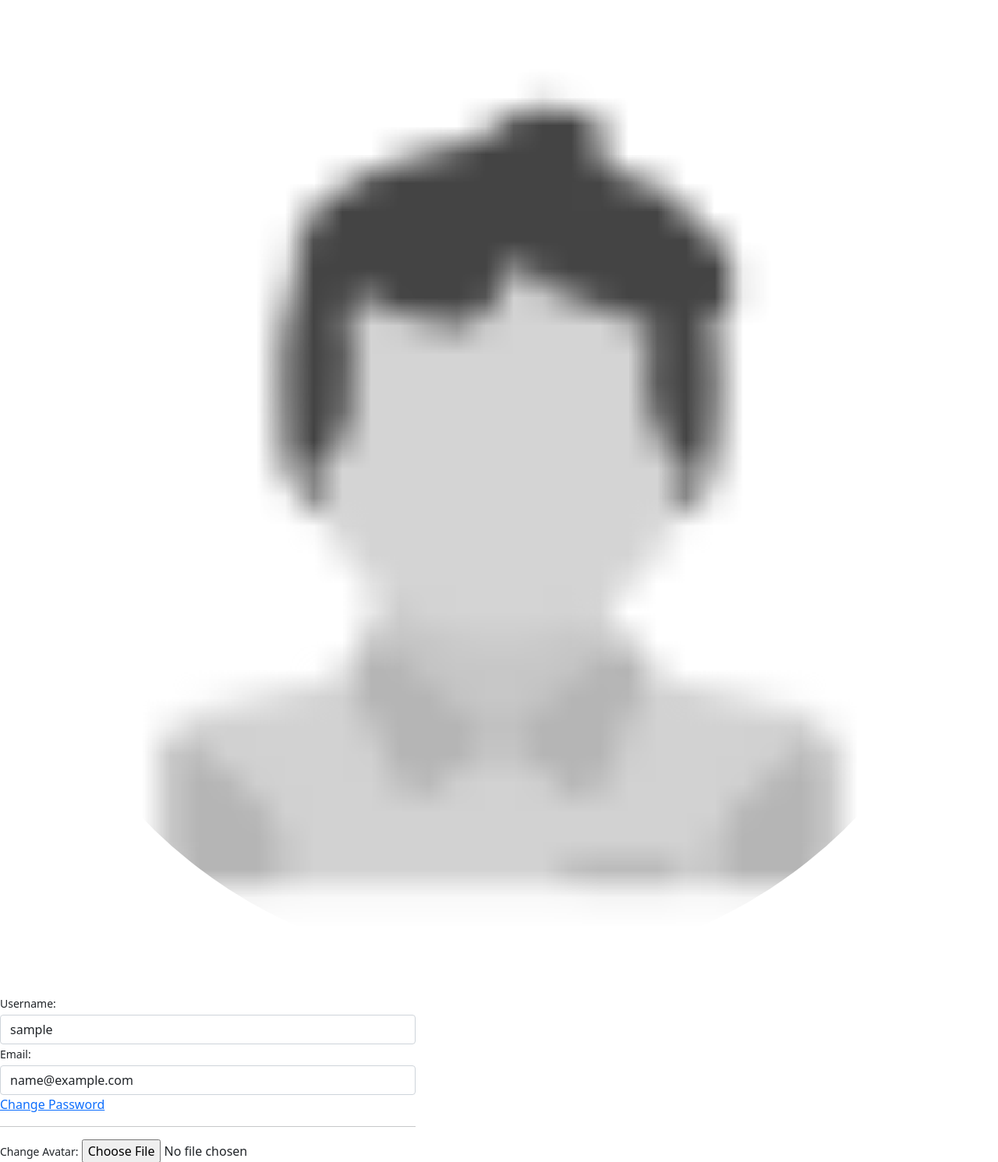
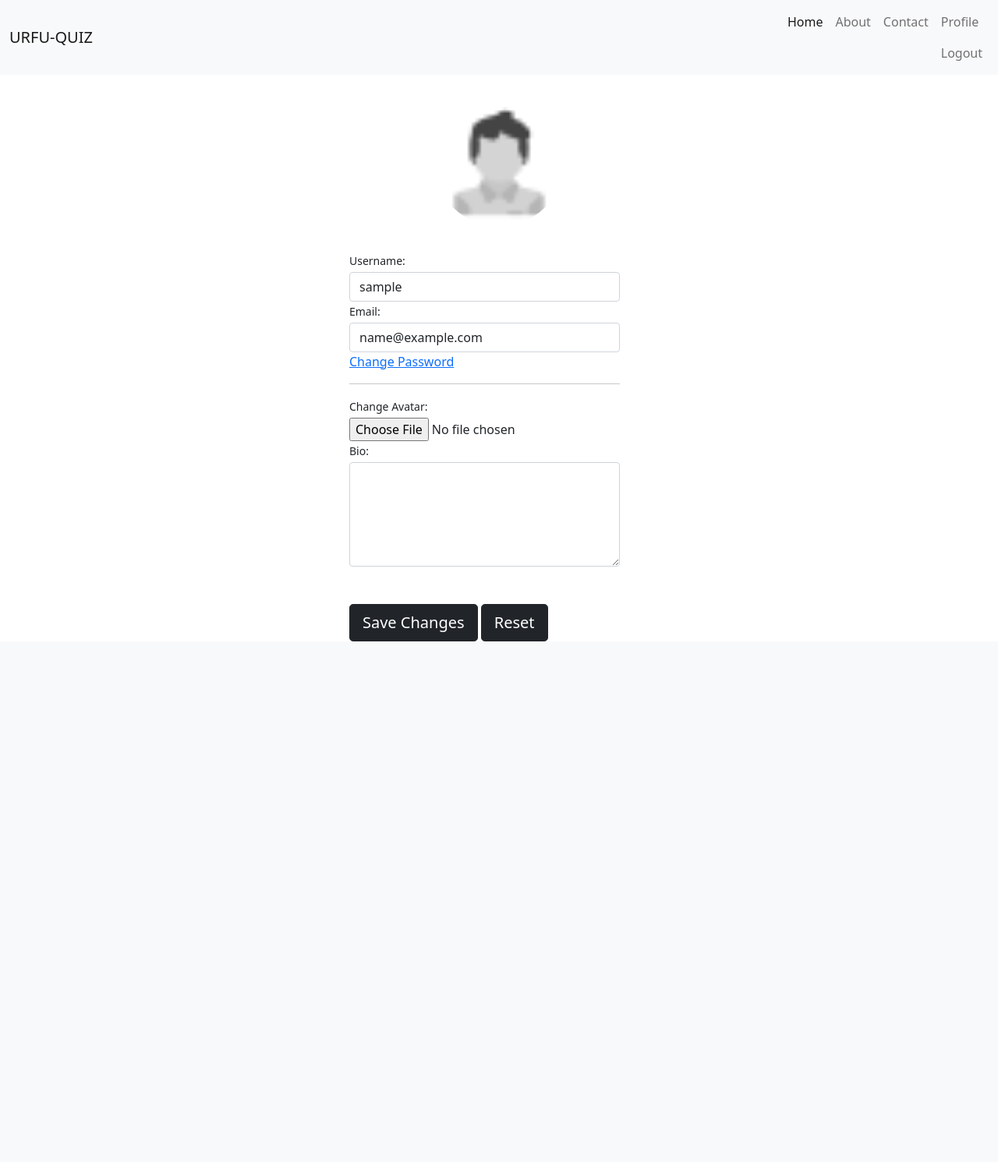
Before and after one commit to theedanico/Django-Quiz-App, a Django app: page /profile/ in a window 1280 px wide. Shown: the top 1491 px of the page at 78% size. After the commit the page ends 823 px from the top, so only its background shows below. Run offline with Django 4.2, Linux system fonts and the light colour scheme; the visitor is signed in with stand-in values (Sample User, id 1); some libraries are stand-ins or nearby versions.

Commit message:
Bugs fixed. Final touch

```diff
--- a/quiz_project/notes.txt
+++ b/quiz_project/notes.txt
@@ -1,6 +1,6 @@
 packages installed: django, Pillow, python-dotenv, social-auth-app-django
-Authentication logic added
-Add Quiz form added, explore quizzes (list of quizzes) added
 
-#gonna clean the code soon
+Everything has been added. The app is working correctly.
+
+
 #fix the design
--- a/quiz_project/quiz/templates/quiz/index.html
+++ b/quiz_project/quiz/templates/quiz/index.html
@@ -22,7 +22,12 @@
         <br/>        <br/>
         <p class="card-text h3">With supporting text below as a natural lead-in to additional content.</p>
         <br/>  <br/>
+        {% if user.is_authenticated %}
         <a href="{% url 'add_quiz' %}" class="btn btn-primary">create quiz</a>  <a href="{% url 'explore_quizzes' %}" class="btn btn-primary">explore  quizzes</a>
+        <a href="{% url 'myquizzes' %}" class="btn btn-primary">My Quizzes</a>
+        {% else %}
+        <a href="{% url 'add_quiz' %}" class="btn btn-primary">create quiz</a>  <a href="{% url 'explore_quizzes' %}" class="btn btn-primary">explore  quizzes</a>
+        {% endif %}
       </div>
     </div>
   </div>
--- a/quiz_project/quiz/templates/quiz/myquizzes.html
+++ b/quiz_project/quiz/templates/quiz/myquizzes.html
@@ -18,7 +18,7 @@
                 <tr>
                   <th scope="row">{{item.id}}</th>
                   <td class="w-75">{{item.quiz_name}}</td>
-                  <td><a href="#"  class="text-danger">Add Questions</a> &nbsp;<a href="#" class="text-warning">Edit</a></td>
+                  <td><a href="{% url 'add_question' quiz_id=item.id %}"  class="text-danger">Add Questions</a> &nbsp;<a href="#" class="text-warning">Edit</a></td>
                 </tr>
                 {% endfor %}
               </tbody>
--- a/quiz_project/quiz/templates/quiz/profile.html
+++ b/quiz_project/quiz/templates/quiz/profile.html
@@ -1,8 +1,9 @@
-{% extends "quiz/base.html" %}
+{% extends "quiz/home.html" %}
 {% block title %}Profile Page{% endblock title %}
-{% block content %}
+{% block innercontent %}
+
         <div class="row my-3 p-3">
-        <img class="rounded-circle account-img" src="{{ user.profile.avatar.url }} " style="cursor: pointer;"/>
+            <img class="rounded-circle account-img" src="{{ user.profile.avatar.url }} " style="cursor: pointer; width: 15%; margin: 0 auto; display: block;"/>
         </div>
         {% if user_form.errors %}
             <div class="alert alert-danger alert-dismissible" role="alert">
@@ -16,7 +17,7 @@
                 </button>
             </div>
         {% endif %}
-    <div class="form-content">
+        <div class="form-content" style="padding-left: 35%;">
             <form method="post" enctype="multipart/form-data">
                 {% csrf_token %}
                 <div class="form-row">
@@ -41,4 +42,6 @@
                 <button type="reset" class="btn btn-dark btn-lg">Reset</button>
             </form>
         </div>
-{% endblock content %}
+
+
+{% endblock innercontent %}
--- a/quiz_project/quiz/templates/quiz/quizlist.html
+++ b/quiz_project/quiz/templates/quiz/quizlist.html
@@ -41,10 +41,8 @@
               <br>
               <p class="card-text">{{i.description}}</p>
               <br>
-              <button data-bs-target="#exampleModal" data-bs-toggle="modal"
-                 data-name="{{i.quiz_name}}" data-id="{{i.id}}" id="btn"
-                style="justify-content: center;" class="attempt btn mr-2 modal-button"><i class="fas fa-link"></i>Attempt
-                Quiz</button>
+              <a href="{% url 'takequiz' quiz_id=i.id %}"> <i class="fas fa-link"></i>Attempt
+                Quiz </a>
             </div>
           </div>
         </div>
```
Lines whose indentation alone changed are shown as unchanged.
